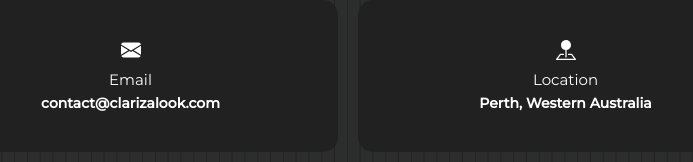
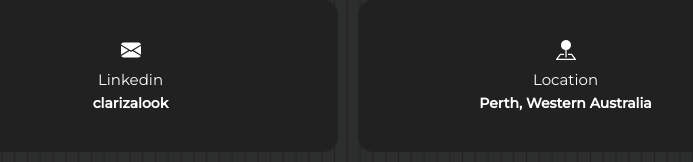
Before and after one commit to clarizalooktech/clarizalook, a React (Create React App) app: page / in a window 1280 px wide. Shown: the part 5451-5613 px from the top of the page, without its empty margins (292-985 px from the left). Built offline with nearby package versions, Linux system fonts and the light colour scheme.

Commit message:
Updating services section part 4

```diff
--- a/src/components/Contact.js
+++ b/src/components/Contact.js
@@ -5,9 +5,9 @@ import './Contact.css'
 const Contact = () => {
     const boxes = [
         {
-            name: 'Email',
-            user: 'contact@clarizalook.com',
-            url: 'mailto:contact@clarizalook.com',
+            name: 'Linkedin',
+            user: 'clarizalook',
+            url: 'mailto:https://www.linkedin.com/in/clarizalook/',
             icon: <BsFillEnvelopeFill/>
         },
         {
```
